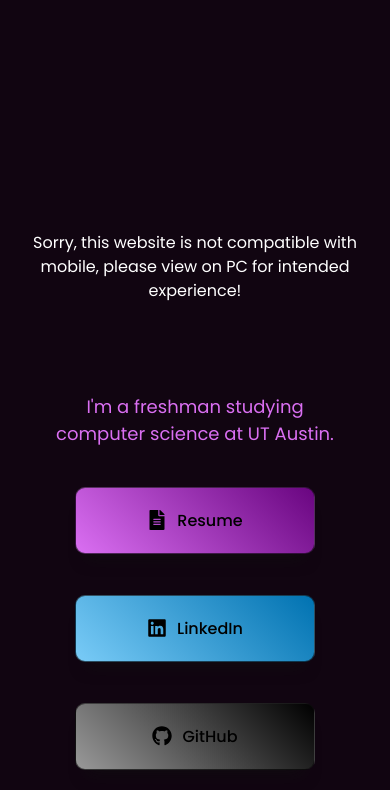
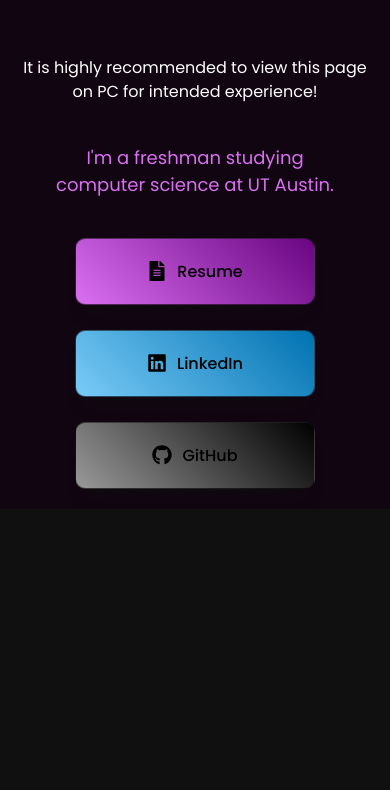
Before and after one commit to afshaalzubair/afshaalzubair.com, a React (Vite) app: page / in a window 390 px wide. Shown: the part 662-1452 px from the top of the page. After the commit the page ends 1171 px from the top, so only its background shows below. Built offline with nearby package versions, Linux system fonts and the light colour scheme.

Commit message:
update mobile

```diff
--- a/src/App.css
+++ b/src/App.css
@@ -96,6 +96,7 @@
   main {
     .button-container {
       flex-direction: column;
+      gap: 0rem;
     }
 
     .custom-button {
@@ -103,7 +104,7 @@
     }
 
     .sub-caption {
-      margin-top: 75px;
+      margin-top: 25px;
     }
 
   }
@@ -123,5 +124,6 @@
 
   .mobile-only {
     display: block;
+    margin-top: -25px;
   }
 }
--- a/src/App.jsx
+++ b/src/App.jsx
@@ -19,7 +19,7 @@
             </h1>
           </div>
           <div className="mobile-only">
-            Sorry, this website is not compatible with mobile, please view on PC for intended experience!
+            It is highly recommended to view this page on PC for intended experience!
           </div>
           <span className="sub-caption">
             I'm a freshman studying computer science at UT Austin.
```
